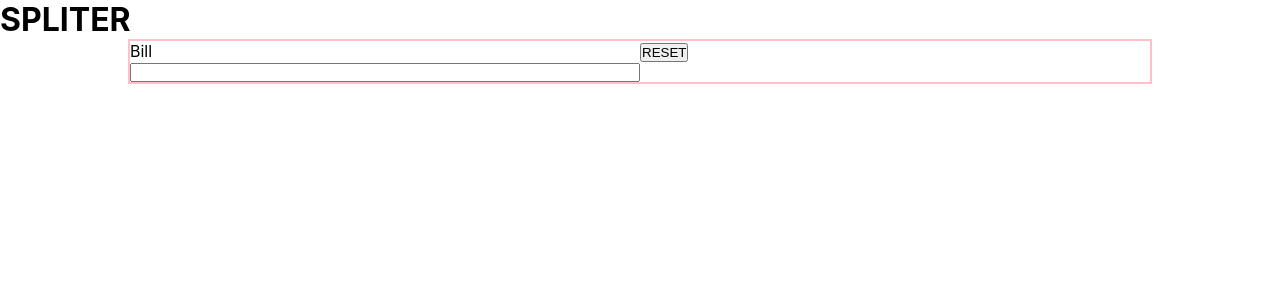
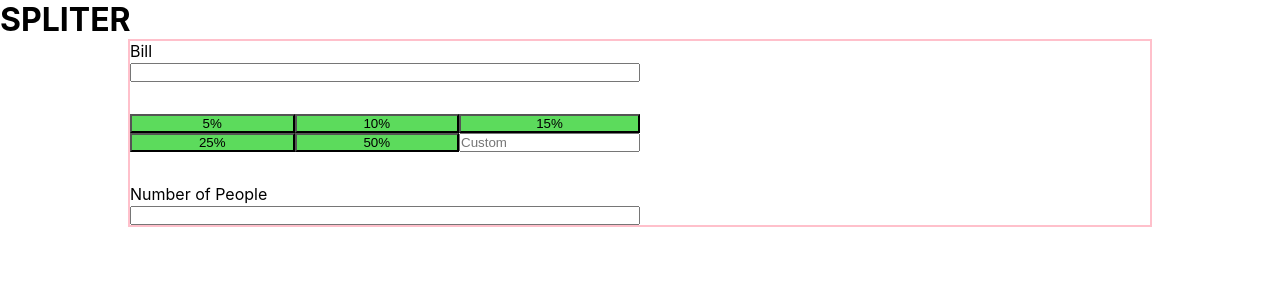
Before and after one commit to felipedfe/tip-calculator, a React (Create React App) app: page / in a window 1280 px wide. Shown: the top 300 px of the page. Built offline with nearby package versions, Linux system fonts and the light colour scheme.

Commit message:
feat: create Input component elements

```diff
--- a/src/App.js
+++ b/src/App.js
@@ -1,29 +1,40 @@
 import React, { useState } from 'react';
+import styled from 'styled-components';
+import Inputs from './components/Inputs';
 import './App.css';
+
+const Main = styled.main`
+
+`
+
+const Title = styled.h1`
+
+`
+
+const AppContainer = styled.section`
+  display: grid;
+  grid-template-columns: 50% 50%;
+  width: 80%;
+  margin: auto;
+  border: solid 2px pink;
+`
 
 function App() {
   return (
-    <main>
-      <h1>SPLITER</h1>
-      <section className="app--container">
-        <div className="app--inputs">
-          <label>Bill
-            <input
-              type="text"
-              className="app--bill-input"
-            />
-          </label>
-        </div>
-        <div className="app--result">
+    <Main>
+      <Title>SPLITER</Title>
+      <AppContainer>
+        <Inputs />
+        {/* <div className="app--result">
           <button
             className="app--reset-btn"
             type="button"
           >
             RESET
           </button>
-        </div>
-      </section>
-    </main>
+        </div> */}
+      </AppContainer>
+    </Main>
   );
 }
 
--- /dev/null
+++ b/src/components/Inputs.jsx
@@ -0,0 +1,71 @@
+import React from 'react';
+import styled from 'styled-components';
+
+const InputsContainer = styled.section`
+  width: 100%;
+  display: flex;
+  flex-direction: column;
+  gap: 2rem;
+`
+
+const BillContainer = styled.section`
+`
+
+const BillInput = styled.input`
+  width: 100%;
+`
+
+const TipContainer = styled.section`
+  display: grid;
+  grid-template-columns: repeat(3, 1fr);
+  grid-template-rows: repeat(2, 1fr);
+`
+
+const TipButton = styled.button`
+  /* border: none; */
+  background-color: #5cdb5c;
+`
+
+const TipInput = styled.input`
+
+`
+
+const PeopleContainer = styled.section`
+
+
+`
+
+const PeopleInput = styled.input`
+  width: 100%;
+`
+
+function Inputs() {
+  return (
+    <InputsContainer>
+      <BillContainer>
+        <label>Bill
+          <BillInput />
+        </label>
+      </BillContainer>
+
+      <TipContainer>
+        <TipButton>5%</TipButton>
+        <TipButton>10%</TipButton>
+        <TipButton>15%</TipButton>
+        <TipButton>25%</TipButton>
+        <TipButton>50%</TipButton>
+        <TipInput
+          placeholder="Custom"
+        />
+      </TipContainer>
+
+      <PeopleContainer>
+        <label>Number of People
+          <PeopleInput />
+        </label>
+      </PeopleContainer>
+    </InputsContainer>
+  )
+};
+
+export default Inputs;
```
